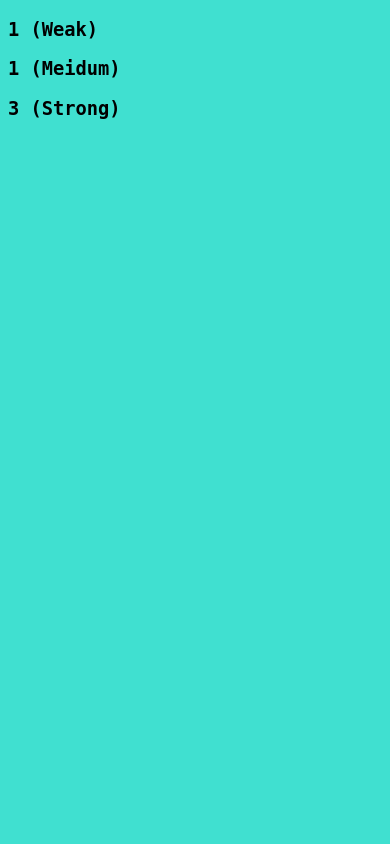
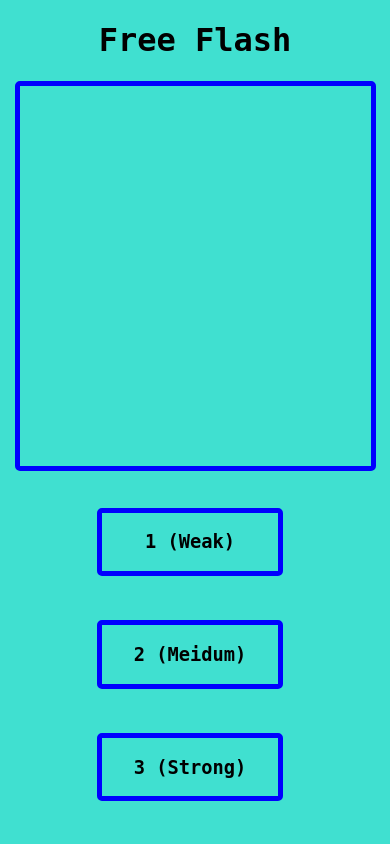
Before and after one commit to carlos-lorenzo/freeflash, a Django app: template frontend/templates/study.html in a window 390 px wide. Run offline with Django 4.2, Linux system fonts and the light colour scheme; the template is opened without the code that fills it, so the values that code supplies are empty.

Commit message:
- study card displaying correctly from api - card css prototyped

```diff
--- a/frontend/css/style.css
+++ b/frontend/css/style.css
@@ -98,7 +98,7 @@ a {
     place-items: center;
     width: 25vw;
     gap: 25px;
-    grid-template-columns: 1fr 1fr;
+    grid-template-columns: 1fr;
     padding: 10px;
 }
 
@@ -110,7 +110,36 @@ a {
     border-color: blue;
 }
 
+#card {
+    display: grid;
+    width: 90vw;
+    height: 65vh;
+    border: 5px solid blue;
+    border-radius: 5px;
+    margin-bottom: 15px;
+    cursor: pointer;
+}
 
+#confidence-form {
+    display: grid;
+    width: 90vw;
+    height: 20vh;
+    grid-template-columns: 1fr 1fr 1fr;
+    grid-template-rows: 1fr;
+    place-items: center;
+    cursor: pointer;
+}
+
+.confidence {
+    display: flex;
+
+    width: 50%;
+    justify-content: center;
+    align-items: center;
+
+    border: 5px solid blue;
+    border-radius: 5px;
+}
 
 
 @media only screen and (max-width: 800px){
@@ -118,6 +147,32 @@ a {
     .parent-container{
         grid-template-columns: 1fr;
     }
+
+    .card-preview {
+        grid-template-columns: 1fr;
+    }
+
+    #options {
+        width: 90vw;
+    }
+
+    .card-side-preview:nth-child(1) {
+
+        border-right: 0px dashed grey;
+        border-bottom: 3px dashed grey;
+    }
+
+    #confidence-form {
+        height: 40vh;
+        grid-template-columns: 1fr;
+        grid-template-rows: 1fr 1fr 1fr;
+
+    }
+
+    #card {
+        height: 45vh;
+    }
+
 }
 
 
--- a/frontend/js/study.js
+++ b/frontend/js/study.js
@@ -3,11 +3,25 @@ const parameters = new URLSearchParams(queryString);
 const course = parameters.get('course');
 const deck = parameters.get('deck');
 
-
+var state = "question";
 
 fetch(`http://192.168.1.53:8000/api/next_card?course=${course}&deck=${deck}`, {method: "GET"})
 .then(response => response.json())
 .then(data => {
-    console.log(data);
+
+    document.getElementById("promt-text").innerText = data.question;
+
+    document.getElementById("card").addEventListener("click", function(){
+        if (state == "question")
+        {
+            document.getElementById("promt-text").innerText = data.answer;
+
+            state = "answer";
+        } else {
+            document.getElementById("promt-text").innerText = data.question;
+
+            state = "question";
+        }
+    })
 
 })
--- a/frontend/templates/deckCards.html
+++ b/frontend/templates/deckCards.html
@@ -10,9 +10,7 @@
     <h1 class="centred"><a href="/frontend/templates/index.html">Free Flash</a></h1>
     <div id="options-container" class="centred">
         <div id="options" class="centred">
-
             <div id="study" class="deck-option centred"><h3>Study</h3></div>
-            <div id="edit" class="deck-option centred"><h3>Edit</h3></div>
         </div>
     </div>
 
--- a/frontend/templates/study.html
+++ b/frontend/templates/study.html
@@ -5,14 +5,15 @@
     <title>Study</title>
 </head>
 <body>
-    <div id="study-session">
-        <div id="card">
-            <div id="question"><h3 id="question-text"></h3></div>
-            <div id="answer"><h3 id="answer-text"></h3></div>
+    <h1 class="centred"><a href="/frontend/templates/index.html">Free Flash</a></h1>
+
+    <div id="study-session" class="centred">
+        <div id="card" class="centred">
+            <div id="promt"><h3 id="promt-text"></h3></div>
         </div>
         <div id="confidence-form">
             <div class="confidence"><h3>1 (Weak)</h3></div>
-            <div class="confidence"><h3>1 (Meidum)</h3></div>
+            <div class="confidence"><h3>2 (Meidum)</h3></div>
             <div class="confidence"><h3>3 (Strong)</h3></div>
         </div>
     </div>
```
